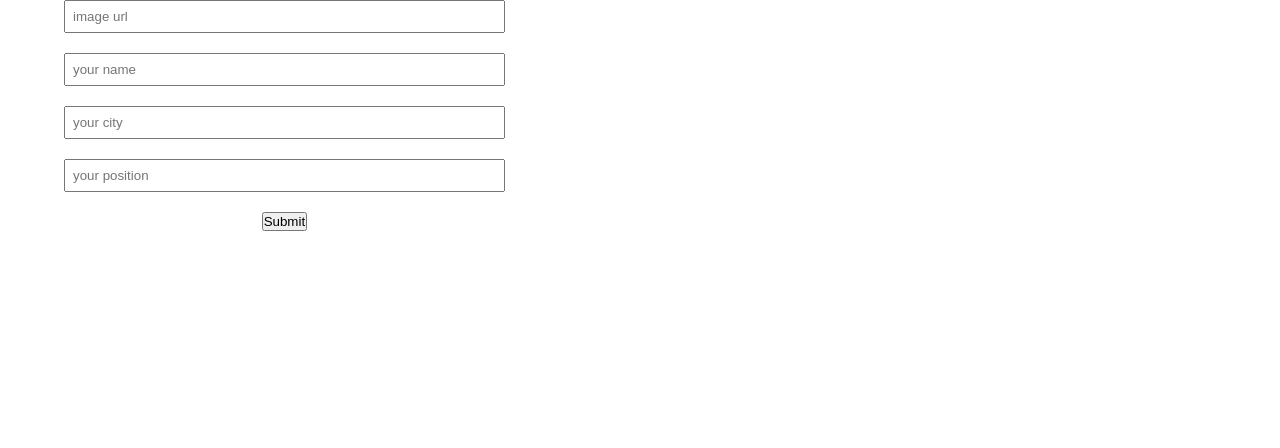
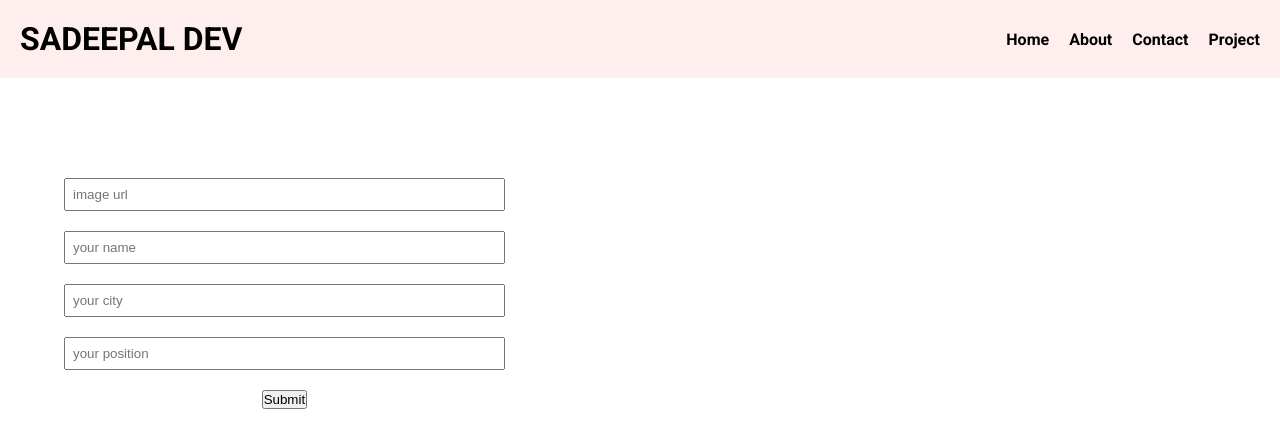
Before and after one commit to SSumu/React, a React (Create React App) app: page / in a window 1280 px wide. Shown: the top 448 px of the page. Built offline with nearby package versions, Linux system fonts and the light colour scheme.

Commit message:
End of the useState hook practical

```diff
--- a/src/App.css
+++ b/src/App.css
@@ -65,12 +65,76 @@
   justify-content: space-between;
 } */
 
+.header__container {
+  /* Properties */
+  width: 100vw /*%*/;
+  /* overflow-x: hidden; */
+  padding: 20px;
+  margin-bottom: 100px;
+  background-color: rgb(255, 238, 238);
+  position: /*fixed*/ sticky; /* sticky is not worked in some browsers. */
+  top: 0;
+  left: 0;
+  z-index: 100;
+  display: flex;
+  align-items: center;
+  justify-content: space-between;
+}
+
+.header__container nav {
+  position: relative;
+  /* overflow: hidden; */
+}
+
+.header__container nav ul {
+  overflow: hidden;
+  position: absolute;
+  top: /*0*/ /*-22px*/ -22px;
+  right: /*0*/ /*-22px*/ -20px;
+  padding: 20px /*50px 50px*/; /* top right bottom left */
+  height: 100vh; /* vh = view height */
+  background-color: rgb(255, 154, 154);
+  display: flex;
+  flex-direction: column;
+  align-items: flex-start;
+  gap: 20px;
+  transition: all 400ms ease-in;
+}
+
+.header__container .header__menuClose {
+  cursor: pointer; /* Change the arrow cursor to a hand cursor. Clickable behaviour to the close icon. */
+}
+
+.header__container .header__menu {
+  margin: 50px;
+  padding: 12px;
+  display: flex;
+  flex-direction: column;
+  align-items: flex-start;
+  gap: 40px;
+}
+.header__container nav ol {
+  display: none; /* It does not see in normal situation. */
+}
+
+.header__container nav ul li {
+  cursor: pointer; /* Change the arrow cursor to a hand cursor. Clickable behaviour to the li content. */
+  font-weight: 700;
+  transition: all 400ms ease-in; /* Decides the way how animation look like. */
+}
+
+.header__container nav ul li:hover {
+  /* hover is an effect. */
+  color: red;
+}
+
 .main__container {
   margin: 0 auto; /* This center the element to the middle. This says that top and bottom are 0 and left and right are auto. Then it normally center the element to the middle.*/
   width: 90%;
   display: grid;
   grid-template-columns: /*repeat(2, 1fr)*/ 40% 60%; /* 40% for left side and 60% for right side */
   grid-template-rows: 1;
+  overflow-x: hidden;
 }
 
 .main__container .main_left {
@@ -109,3 +173,28 @@
   align-items: center;
   justify-content: space-between;
 }
+
+/* It is necessary to apply media queries at the bottom. This is to change the navbar between desktop and mobile states.*/
+@media only screen and (min-width: 768px) {
+  .header__container nav ul,
+  .header__container nav .header__menuClick {
+    display: none;
+  }
+
+  .header__container nav ol {
+    display: flex;
+    align-items: center;
+    justify-content: center;
+    gap: 20px;
+  }
+
+  .header__container nav ol li {
+    font-weight: 700;
+    cursor: pointer;
+    transition: all 400ms ease-in;
+  }
+
+  .header__container nav ol li:hover {
+    color: red;
+  }
+}
--- a/src/App1.js
+++ b/src/App1.js
@@ -2,8 +2,9 @@
 
 import "./App.css";
 
-import { useState } from "react";
+import { /*Fragment,*/ useState } from "react";
 import Unit from "./Components/Unit";
+import Header from "./Components/Header";
 
 // This is a direct return.
 // const App1 = () => (
@@ -38,8 +39,15 @@ const App1 = () => {
   // Run the objects inside an array. There it sets the data which was imported.
   const [myData, setMyData] = useState([]); // This is to make the details (which is given from above useStates) in object form and save it as the array in useState(). The values was given by the user that is put in to this array inside the useState([]).
 
-  console.log(myData); // To check the value changing of myData. console.log() the data when the component is refreshed.
+  // console.log(myData); // To check the value changing of myData. console.log() the data when the component is refreshed.
   return (
+    // <Fragment>
+    <div
+    // style={{
+    //   width: "100vw",
+    // }}
+    >
+      <Header />
       <div className="main__container">
         <div className="main_left">
           <input
@@ -225,6 +233,8 @@ const App1 = () => {
           {/* Here the object destructuring is used to destructure the values. It returns the <Unit /> component. Parameters are passed inside the Unit component. */}
         </div>
       </div>
+    </div>
+    //  </Fragment>
   );
 };
 
--- /dev/null
+++ b/src/Components/Header.js
@@ -0,0 +1,77 @@
+import { useState } from "react";
+import closeMenu from "../image/close-svgrepo-com.svg";
+import menu from "../image/menu-svgrepo-com.svg";
+
+const Header = () => {
+  const [menuClick, setMenuClick] = useState(false); // useState() to control the opening and closing of the menu bar.
+
+  return (
+    <header className="header__container">
+      <h1>
+        SADEEPAL <span>DEV</span>
+      </h1>
+      <nav>
+        <ol>
+          <li>Home</li>
+          <li>About</li>
+          <li>Contact</li>
+          <li>Project</li>
+        </ol>
+        <img
+          className="header__menuClick"
+          src={menu}
+          alt="menu"
+          style={{
+            width: "30px",
+            cursor: "pointer",
+          }}
+          onClick={() => {
+            setMenuClick(
+              // true
+              (pre) => (!pre ? true : pre)
+            ); /* This means that menu button was clicked. setMenuClick is true means sidebar is opened. */
+          }}
+        />
+        <ul
+          style={{
+            // Styles are given as an object.Conditional styles are given in here.
+            right /*top*/: `${menuClick ? "-20px" : "-250px"}`, // Here the curly brackets are used to write JavaScript. It is not for an object.
+            display: `${menuClick ? "flex" : "none"}`,
+          }}
+        >
+          <div
+            className="header__menuClose"
+            onClick={() => {
+              setMenuClick(
+                // false
+                (pre) => (pre ? false : pre)
+              ); /* This means that menu button was clicked. setMenuClick is false means sidebar is closed. */
+            }}
+          >
+            <img
+              src={closeMenu}
+              alt="close menu"
+              // onClick={() => {
+              //   setMenuClick(
+              //     false
+              //   ); /* This means that menu button was clicked. setMenuClick is false means sidebar is closed. */
+              // }}
+            />
+          </div>
+          <div className="header__menu">
+            <li>Home</li>
+            <li>About</li>
+            <li>Contact</li>
+            <li>Project</li>
+          </div>
+          {/*<li>Home</li>
+        <li>About</li>
+        <li>Contact</li>
+        <li>Project</li>*/}
+        </ul>
+      </nav>
+    </header>
+  );
+};
+
+export default Header;
```
Also changed, not shown: src/image/close-svgrepo-com.svg (added), src/image/menu-svgrepo-com.svg (added). Lines whose indentation alone changed are shown as unchanged.
